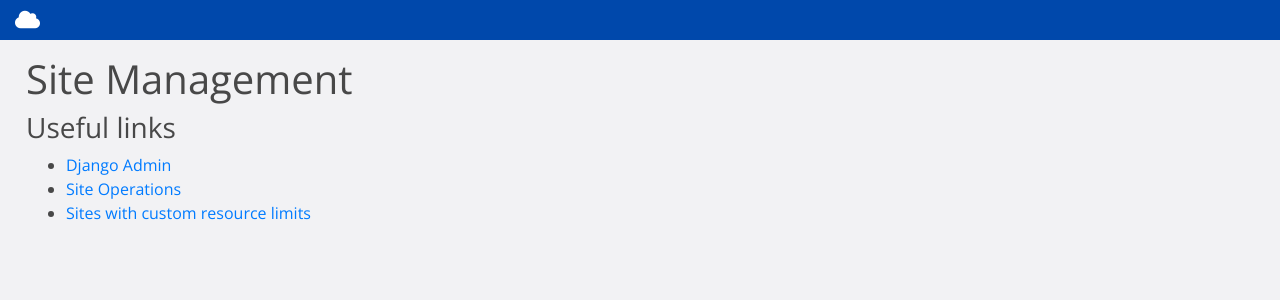
After one commit to tjcsl/director4, a Django app: template manager/director/templates/sites/management/management.html in a window 1280 px wide. The commit adds this page. Shown: the top 300 px of the page. Run offline with Django 3.2, Linux system fonts and the light colour scheme; the template is opened without the code that fills it, so the values that code supplies are empty; some libraries are stand-ins or nearby versions.

Commit message:
manager: Add centralized "management" page with links

```diff
--- a/manager/director/apps/sites/urls.py
+++ b/manager/director/apps/sites/urls.py
@@ -22,6 +22,11 @@ urlpatterns = [
         "custom-resource-limits/",
         views.maintenance.custom_resource_limits_list_view,
         name="custom_resource_limits_list",
+    ),
+    path(
+        "management/",
+        views.maintenance.management_view,
+        name="management",
     ),
     path("create/", views.sites.create_view, name="create"),
     path("create/webdocs/", views.sites.dummy_view, name="create_webdocs"),
--- a/manager/director/templates/base.html
+++ b/manager/director/templates/base.html
@@ -89,6 +89,7 @@
                             <a class="dropdown-item" href="{% url 'admin:index' %}"><i class="fas fa-fw fa-star"></i> Django Admin</a>
                         {% endif %}
                         <a class="dropdown-item" href="{% url 'sites:operations' %}"><i class="fas fa-fw fa-running"></i> Operations</a>
+                        <a class="dropdown-item" href="{% url 'sites:management' %}"><i class="fas fa-fw fa-laptop-code"></i> Management</a>
                     {% endif %}
                     <!--<li class="feedback"><a href=""><i class="fa fa-fw fa-smile-o"></i> Send Feedback</a></li>
                     <li><a href=""><i class="fa fa-fw fa-info-circle"></i> About/Credits</a></li>-->
--- /dev/null
+++ b/manager/director/templates/sites/management/management.html
@@ -0,0 +1,15 @@
+{% extends "base.html" %}
+{% load staticfiles %}
+
+{% block titlesuffix %} - Site Management{% endblock %}
+
+{% block main %}
+    <h1>Site Management</h1>
+
+    <h3>Useful links</h3>
+    <ul>
+        <li><a href="{% url 'admin:index' %}">Django Admin</a></li>
+        <li><a href="{% url 'sites:operations' %}">Site Operations</a></li>
+        <li><a href="{% url 'sites:custom_resource_limits_list' %}">Sites with custom resource limits</a></li>
+    </ul>
+{% endblock %}
```
Also changed, not shown: manager/director/apps/sites/views/maintenance.py (+8 -0 lines).
